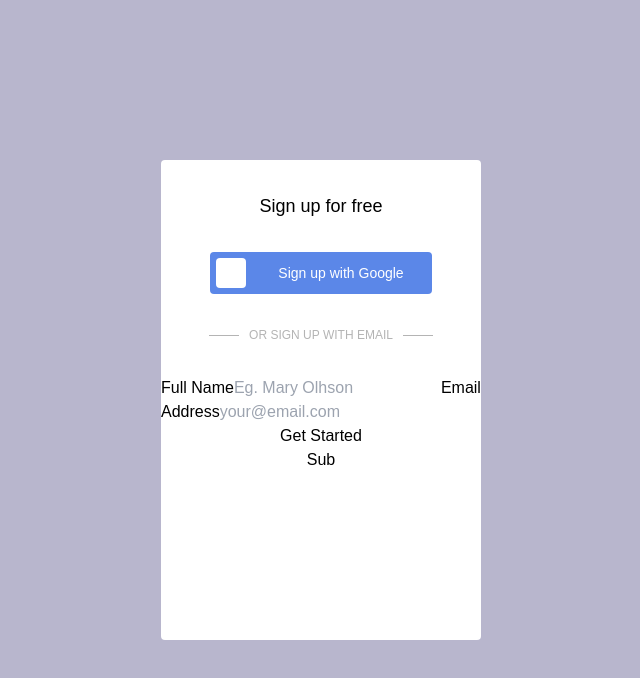
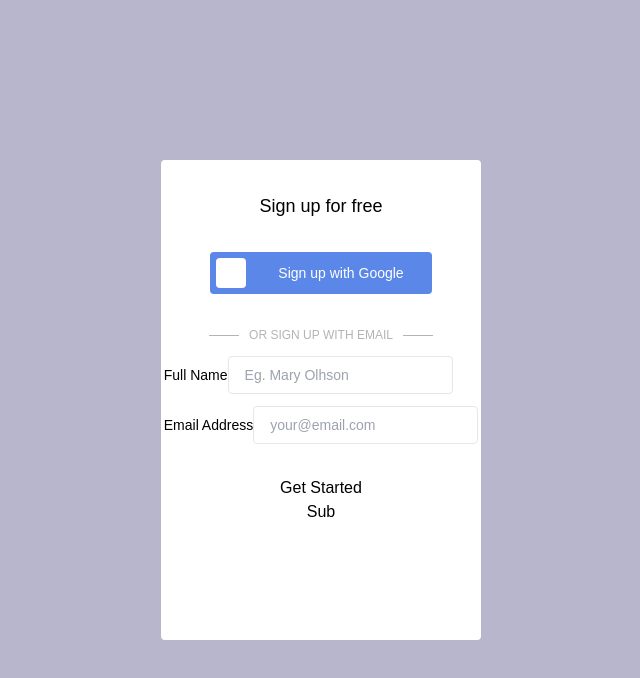
Before and after one commit to eobcre/sign-up-form, a React (Vite) app: page / in a window 1280 px wide. Shown: the top 678 px of the page, without its empty margins (319-959 px from the left). Built offline with nearby package versions, Linux system fonts and the light colour scheme; some icons are missing.

Commit message:
form styled

```diff
--- a/src/components/Form.tsx
+++ b/src/components/Form.tsx
@@ -1,15 +1,32 @@
 const Form: React.FC = () => {
   return (
-    <div>
+    <div className='py-8'>
       <form>
-        <p className='border-line flex justify-center items-center text-[12px] text-[#B4B4B4] uppercase py-8'>
+        <p className='border-line flex justify-center items-center text-[12px] text-[#B4B4B4] uppercase pb-3'>
           Or Sign Up With Email
         </p>
-        <label htmlFor='name'>Full Name</label>
-        <input type='text' id='name' placeholder='Eg. Mary Olhson' />
-
-        <label htmlFor='name'>Email Address</label>
-        <input type='text' id='name' placeholder='your@email.com' />
+        <div>
+          <label htmlFor='name' className='text-sm'>
+            Full Name
+          </label>
+          <input
+            type='text'
+            id='name'
+            placeholder='Eg. Mary Olhson'
+            className='text-sm border rounded mb-3 px-4 py-2 w-[225px]'
+          />
+        </div>
+        <div>
+          <label htmlFor='name' className='text-sm'>
+            Email Address
+          </label>
+          <input
+            type='text'
+            id='name'
+            placeholder='your@email.com'
+            className='text-sm border rounded px-4 py-2 w-[225px]'
+          />
+        </div>
       </form>
     </div>
   );
```
